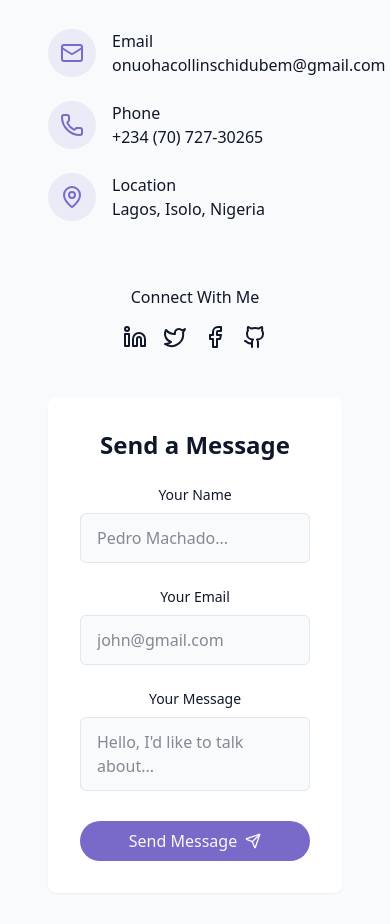
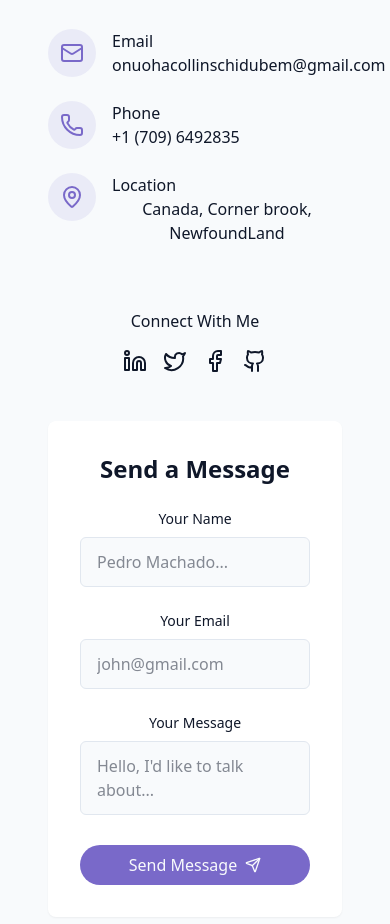
Before and after one commit to ONUOHA92/upated-portfolio, a React (Vite) app: page / in a window 390 px wide. Shown: the part 8325-9249 px from the top of the page. Built offline with nearby package versions, Linux system fonts and the light colour scheme.

Commit message:
I change my address and phone

```diff
--- a/src/components/ContactSection.jsx
+++ b/src/components/ContactSection.jsx
@@ -106,7 +106,7 @@
                     href="tel:+2347072730265"
                     className="text-muted-foreground hover:text-primary transition-colors"
                   >
-                    +234 (70) 727-30265
+                    +1 (709) 6492835
                   </a>
                 </div>
               </div>
@@ -117,7 +117,7 @@
                 <div>
                   <h4 className="font-medium flex"> Location</h4>
                   <a className="text-muted-foreground hover:text-primary transition-colors">
-                    Lagos, Isolo, Nigeria
+                    Canada, Corner brook, NewfoundLand
                   </a>
                 </div>
               </div>
```
